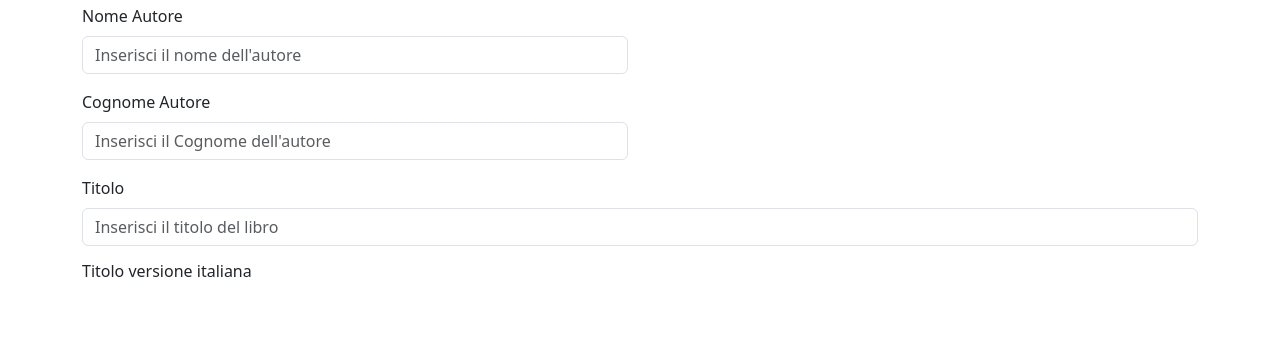
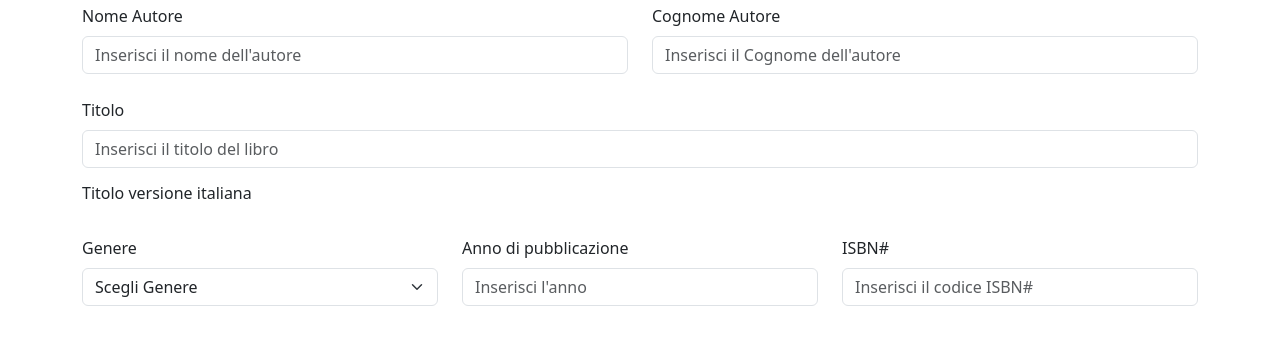
Before and after one commit to MatteoCappellacci/html-css-bootstrap-dashboard, a plain HTML site: page libro.html in a window 1280 px wide. Shown: the part 153-498 px from the top of the page. Drawn offline with nearby package versions, Linux system fonts and the light colour scheme.

Commit message:
feat:form quasi finiti

```diff
--- a/libro.html
+++ b/libro.html
@@ -44,7 +44,7 @@
   <main class="mt-4">
     <div class="container">
       <h2>Nuovo Libro</h2>
-      <form class="row gap-3">
+      <form class="row gy-4 ">
         <div class="col-6">
           <label for="Name-Autor" class="form-label">Nome Autore</label>
           <input type="text" class="form-control" id="Name-Autor" placeholder="Inserisci il nome dell'autore">
@@ -62,9 +62,22 @@
           <h3 class="fw-light fs-6 mt-3">Titolo versione italiana</h3>
         </div>
 
-        <div class="col"></div>
-        <div class="col"></div>
-        <div class="col"></div>
+        <div class="col-12 col-md-4">
+          <label for="genere" class="form-label">Genere</label>
+          <select class="form-select" aria-label="Default select example" id="genere">
+            <option selected>Scegli Genere</option>
+            <option value="fantasy">fantasy</option>
+            <option value="avventura">avventura</option>
+            <option value="commedia">commedia</option>
+          </select>
+        </div>
+        <div class="col-12 col-md-4">
+          <label for="anno" class="form-label">Anno di pubblicazione</label>
+          <input type="number" class="form-control" id="anno" placeholder="Inserisci l'anno">
+        </div>
+        <div class="col-12 col-md-4"><label for="isbn" class="form-label">ISBN#</label>
+          <input type="number" class="form-control" id="isbn" placeholder="Inserisci il codice ISBN#">
+        </div>
       </form>
     </div>
   </main>
```
